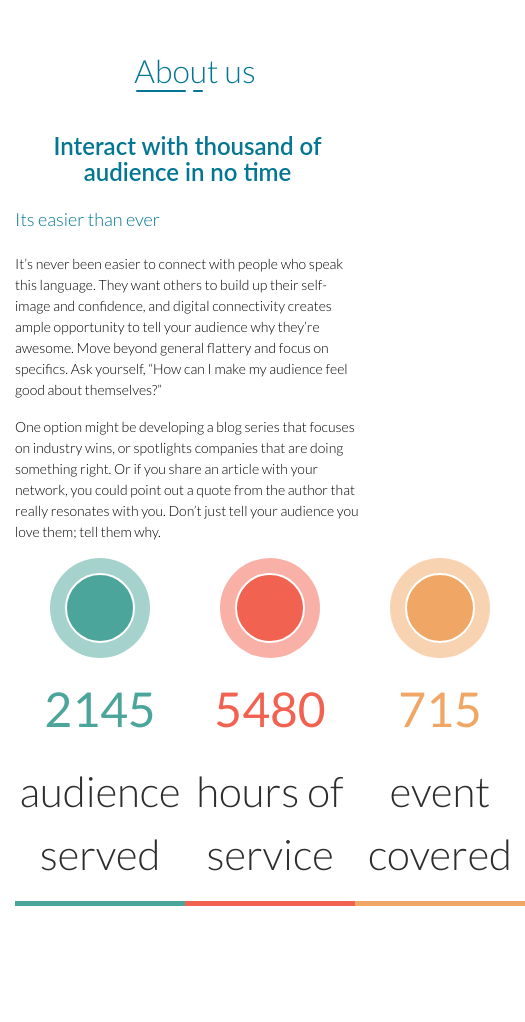
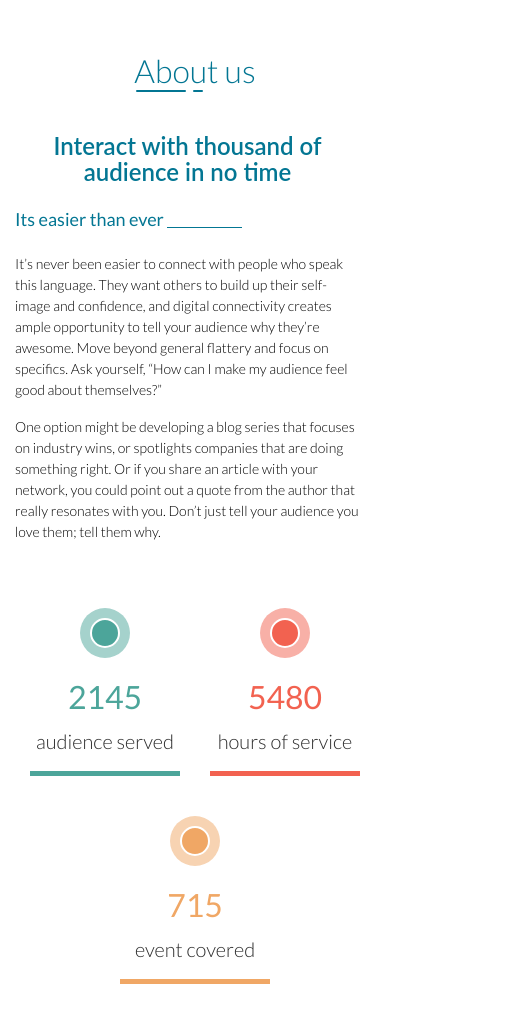
Before and after one commit to YuriyShandor/AskIt, a plain HTML site: page index.html in a window 390 px wide. Shown: the part 5912-6934 px from the top of the page, 525 px wide, since content can reach past the window. Before the commit the page ends 6868 px from the top, so only its background shows below. Drawn offline with Linux system fonts and the light colour scheme; a web font is replaced by a local one.

Commit message:
Add Section About Us. Mod_02

```diff
--- a/scss/style.scss
+++ b/scss/style.scss
@@ -2073,7 +2073,6 @@ body {
 
     .about-block {
       color: #000;
-      padding-right: 125px;
 
       &__title {
         font-size: 42px;
@@ -2095,13 +2094,13 @@ body {
         span {
           color: $blue;
           font-size: 24px;
-          font-weight: 300;
+          font-weight: 400;
         }
 
         div {
           width: 125px;
           height: 1px;
-          background: #fff;
+          background: $blue;
           margin-bottom: 8px;
           margin-left: 5px;
         }
@@ -2138,9 +2137,9 @@ body {
                 align-items: center;
 
         &__circle {
-          width: 100px;
-          height: 100px;
-          border-radius: 100px;
+          width: 70px;
+          height: 70px;
+          border-radius: 70px;
           display: -ms-flex;
           display: -webkit-box;
           display: -ms-flexbox;
@@ -2153,25 +2152,26 @@ body {
                   align-items: center;
 
           div {
-            width: 70px;
-            height: 70px;
+            width: 50px;
+            height: 50px;
             border: 2px solid #fff;
-            border-radius: 70px;
+            border-radius: 50px;
           }
         }
 
         &__amount {
           margin-top: 15px;
-          font-size: 48px;
+          font-size: 38px;
           font-weight: 400;
         }
 
         &__event {
-          font-size: 42px;
+          font-size: 22px;
           font-weight: 300;
           color: #2d2d2d;
           text-align: center;
-          margin: 15px 0;
+          margin-top: 5px;
+          margin-bottom: 15px;
         }
 
         &__line {
@@ -2243,12 +2243,47 @@ body {
 
     .row {
       .vertical-title {
-        top: 400px;
+        top: 50px;
         left: -79px;
       }
 
-      .about-block {
-
+      .statistic {
+        -ms-flex-wrap: wrap;
+            flex-wrap: wrap;
+        -ms-flex-pack: distribute;
+            justify-content: space-around;
+
+        &-block {
+          margin: 20px 0;
+
+          &__circle {
+            width: 70px;
+            height: 70px;
+            border-radius: 70px;
+
+            div {
+              width: 50px;
+              height: 50px;
+              border-radius: 50px;
+            }
+          }
+
+          &__amount {
+            margin-top: 15px;
+            font-size: 38px;
+          }
+
+          &__event {
+            font-size: 22px;
+            margin-top: 5px;
+            margin-bottom: 15px;
+          }
+
+          &__line {
+            width: 170px;
+            height: 5px;
+          }
+        }
       }
     }
   }
@@ -2290,6 +2325,42 @@ body {
           font-size: 14px;
         }
       }
+
+      .statistic {
+        margin-top: 30px;
+
+        &-block {
+          margin: 20px 0;
+
+          &__circle {
+            width: 70px;
+            height: 70px;
+            border-radius: 70px;
+
+            div {
+              width: 50px;
+              height: 50px;
+              border-radius: 50px;
+            }
+          }
+
+          &__amount {
+            margin-top: 15px;
+            font-size: 38px;
+          }
+
+          &__event {
+            font-size: 22px;
+            margin-top: 5px;
+            margin-bottom: 15px;
+          }
+
+          &__line {
+            width: 170px;
+            height: 5px;
+          }
+        }
+      }
     }
   }
 }
@@ -2309,6 +2380,40 @@ body {
 
         &__title {
           font-size: 28px;
+        }
+      }
+
+      .statistic {
+        &-block {
+          margin: 20px 10px;
+
+          &__circle {
+            width: 50px;
+            height: 50px;
+            border-radius: 50px;
+
+            div {
+              width: 30px;
+              height: 30px;
+              border-radius: 30px;
+            }
+          }
+
+          &__amount {
+            margin-top: 15px;
+            font-size: 32px;
+          }
+
+          &__event {
+            font-size: 20px;
+            margin-top: 5px;
+            margin-bottom: 15px;
+          }
+
+          &__line {
+            width: 150px;
+            height: 5px;
+          }
         }
       }
     }
```
Also changed, not shown: css/style.css.
